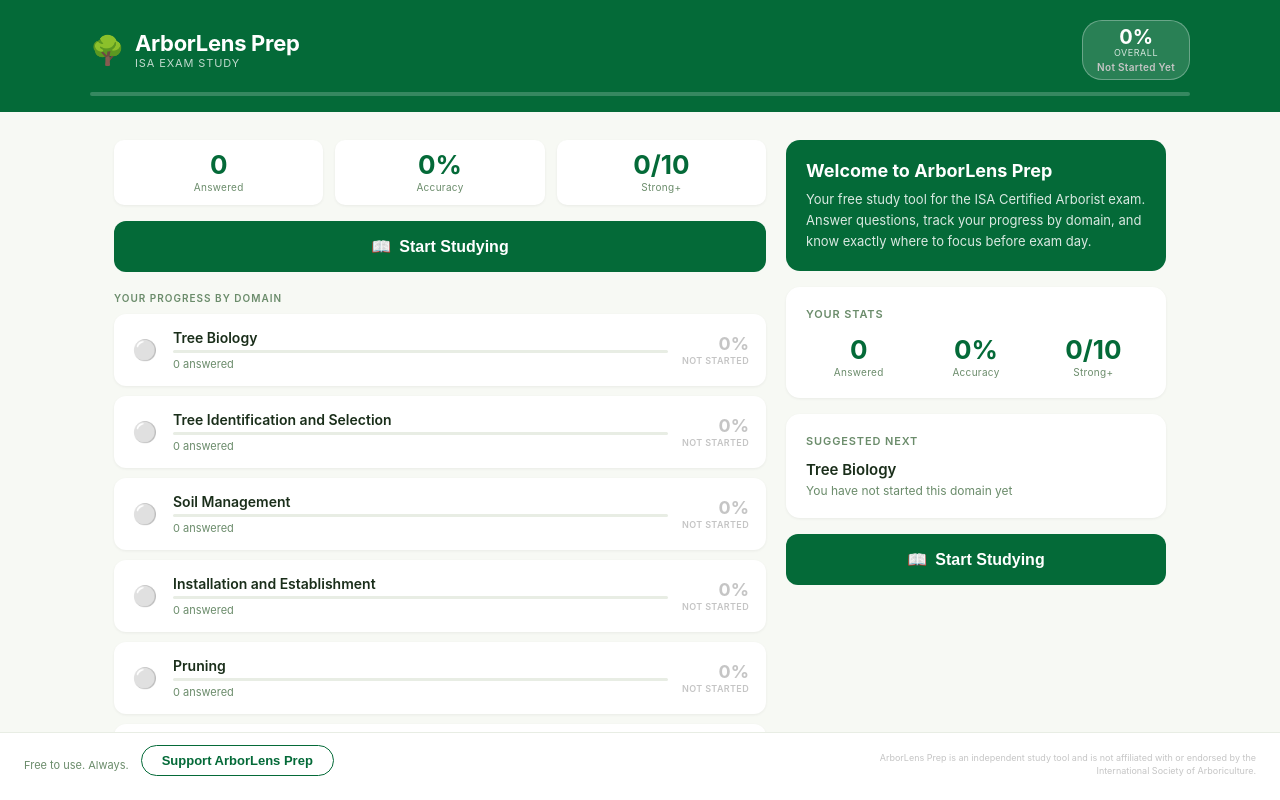
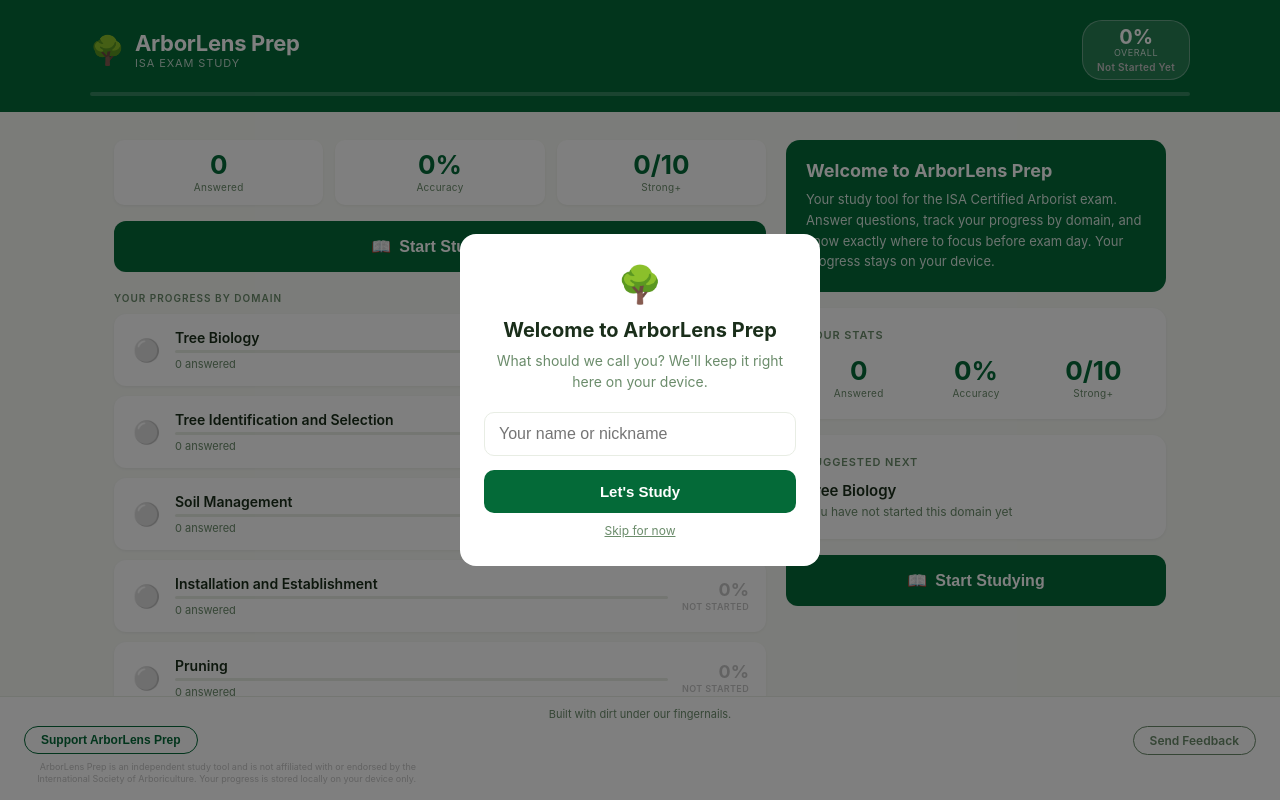
Before and after one commit to issacview-cmd/ArborLens-Prep-ISA-Exam-Study-App, a plain HTML site: page index.html in a window 1280 px wide. Shown: the top 800 px of the page. Drawn offline with Linux system fonts and the light colour scheme.

Commit message:
Update index.html

```diff
--- a/index.html
+++ b/index.html
@@ -3,23 +3,18 @@
 <head>
   <meta charset="UTF-8" />
   <meta name="viewport" content="width=device-width, initial-scale=1.0" />
-  <meta name="description" content="ArborLens Prep - Free ISA Certified Arborist Exam Study App" />
+  <meta name="description" content="ArborLens Prep - ISA Certified Arborist Exam Study App" />
   <meta name="theme-color" content="#046A38" />
   <title>ArborLens Prep</title>
   <link rel="manifest" href="manifest.json" />
   <link rel="apple-touch-icon" href="icon-192.png" />
   <style>
-    * {
-      box-sizing: border-box;
-      margin: 0;
-      padding: 0;
-    }
+    * { box-sizing: border-box; margin: 0; padding: 0; }
 
     :root {
       --green-primary: #046A38;
       --green-mid: #7A9A01;
       --green-accent: #84BD00;
-      --white: #ffffff;
       --off-white: #f7f9f4;
       --light-gray: #e8ede4;
       --text-dark: #1a2e1a;
@@ -40,7 +35,6 @@
       min-height: 100vh;
     }
 
-    /* HEADER */
     .header {
       background: var(--green-primary);
       color: white;
@@ -68,10 +62,7 @@
       gap: 10px;
     }
 
-    .logo-icon {
-      font-size: 28px;
-      line-height: 1;
-    }
+    .logo-icon { font-size: 28px; line-height: 1; }
 
     .logo-text {
       font-size: 22px;
@@ -92,7 +83,7 @@
       border-radius: 20px;
       padding: 6px 14px;
       text-align: center;
-      min-width: 90px;
+      min-width: 100px;
     }
 
     .overall-pct {
@@ -130,11 +121,10 @@
       transition: width 0.8s ease;
     }
 
-    /* LAYOUT */
     .page-wrap {
       max-width: 1100px;
       margin: 0 auto;
-      padding: 20px 16px 100px;
+      padding: 20px 16px 120px;
       display: grid;
       grid-template-columns: 1fr;
       gap: 20px;
@@ -143,15 +133,10 @@
     @media (min-width: 768px) {
       .page-wrap {
         grid-template-columns: 1fr 380px;
-        grid-template-rows: auto;
         align-items: start;
-        padding: 28px 24px 60px;
+        padding: 28px 24px 80px;
       }
-
-      .left-col {
-        grid-column: 1;
-      }
-
+      .left-col { grid-column: 1; }
       .right-col {
         grid-column: 2;
         position: sticky;
@@ -159,7 +144,6 @@
       }
     }
 
-    /* SECTION LABEL */
     .section-label {
       font-size: 10px;
       font-weight: 600;
@@ -170,7 +154,6 @@
       margin-top: 4px;
     }
 
-    /* CTA BUTTON */
     .cta-button {
       width: 100%;
       background: var(--green-primary);
@@ -189,16 +172,9 @@
       transition: background 0.15s ease;
     }
 
-    .cta-button:hover {
-      background: #035a30;
-    }
+    .cta-button:hover { background: #035a30; }
+    .cta-button:active { background: #024a28; transform: scale(0.99); }
 
-    .cta-button:active {
-      background: #024a28;
-      transform: scale(0.99);
-    }
-
-    /* DOMAIN CARDS */
     .domain-list {
       display: flex;
       flex-direction: column;
@@ -225,21 +201,17 @@
       border-color: var(--light-gray);
     }
 
-    .domain-card:active {
-      transform: scale(0.99);
+    .domain-card:active { transform: scale(0.99); }
+
+    .domain-marker {
+      font-size: 22px;
+      flex-shrink: 0;
+      width: 30px;
+      text-align: center;
+      font-family: "Apple Color Emoji", "Segoe UI Emoji", "Noto Color Emoji", sans-serif;
     }
 
-    .domain-marker {
-      font-size: 20px;
-      flex-shrink: 0;
-      width: 28px;
-      text-align: center;
-    }
-
-    .domain-info {
-      flex: 1;
-      min-width: 0;
-    }
+    .domain-info { flex: 1; min-width: 0; }
 
     .domain-name {
       font-size: 14px;
@@ -265,15 +237,9 @@
       transition: width 0.6s ease;
     }
 
-    .domain-meta {
-      font-size: 11px;
-      color: var(--text-light);
-    }
+    .domain-meta { font-size: 11px; color: var(--text-light); }
 
-    .domain-right {
-      text-align: right;
-      flex-shrink: 0;
-    }
+    .domain-right { text-align: right; flex-shrink: 0; }
 
     .domain-pct {
       font-size: 18px;
@@ -289,7 +255,6 @@
       margin-top: 2px;
     }
 
-    /* TIER COLORS */
     .tier-not-started { color: var(--not-started); }
     .tier-needs-work { color: var(--needs-work); }
     .tier-learning { color: var(--learning); }
@@ -297,7 +262,6 @@
     .tier-strong { color: var(--strong); }
     .tier-exam-ready { color: var(--exam-ready); }
 
-    /* STATS CARD */
     .stats-card {
       background: white;
       border-radius: 14px;
@@ -321,9 +285,7 @@
       gap: 12px;
     }
 
-    .stat-item {
-      text-align: center;
-    }
+    .stat-item { text-align: center; }
 
     .stat-number {
       font-size: 26px;
@@ -339,7 +301,6 @@
       letter-spacing: 0.03em;
     }
 
-    /* WELCOME CARD - desktop only */
     .welcome-card {
       background: var(--green-primary);
       color: white;
@@ -350,9 +311,7 @@
     }
 
     @media (min-width: 768px) {
-      .welcome-card {
-        display: block;
-      }
+      .welcome-card { display: block; }
     }
 
     .welcome-title {
@@ -367,7 +326,6 @@
       line-height: 1.6;
     }
 
-    /* NEXT UP CARD */
     .next-card {
       background: white;
       border-radius: 14px;
@@ -392,9 +350,80 @@
       margin-bottom: 4px;
     }
 
-    .next-domain-sub {
+    .next-domain-sub { font-size: 12px; color: var(--text-light); }
+
+    /* NAME PROMPT MODAL */
+    .modal-overlay {
+      position: fixed;
+      inset: 0;
+      background: rgba(0,0,0,0.5);
+      z-index: 200;
+      display: flex;
+      align-items: center;
+      justify-content: center;
+      padding: 20px;
+    }
+
+    .modal-box {
+      background: white;
+      border-radius: 16px;
+      padding: 28px 24px;
+      max-width: 360px;
+      width: 100%;
+      text-align: center;
+    }
+
+    .modal-icon { font-size: 36px; margin-bottom: 12px; }
+
+    .modal-title {
+      font-size: 20px;
+      font-weight: 700;
+      color: var(--text-dark);
+      margin-bottom: 8px;
+    }
+
+    .modal-body {
+      font-size: 14px;
+      color: var(--text-light);
+      margin-bottom: 20px;
+      line-height: 1.5;
+    }
+
+    .modal-input {
+      width: 100%;
+      border: 1.5px solid var(--light-gray);
+      border-radius: 10px;
+      padding: 12px 14px;
+      font-size: 16px;
+      color: var(--text-dark);
+      outline: none;
+      margin-bottom: 14px;
+      transition: border-color 0.15s ease;
+    }
+
+    .modal-input:focus { border-color: var(--green-primary); }
+
+    .modal-button {
+      width: 100%;
+      background: var(--green-primary);
+      color: white;
+      border: none;
+      border-radius: 10px;
+      padding: 13px;
+      font-size: 15px;
+      font-weight: 600;
+      cursor: pointer;
+      transition: background 0.15s ease;
+    }
+
+    .modal-button:hover { background: #035a30; }
+
+    .modal-skip {
+      margin-top: 10px;
       font-size: 12px;
       color: var(--text-light);
+      cursor: pointer;
+      text-decoration: underline;
     }
 
     /* FOOTER */
@@ -405,9 +434,17 @@
       right: 0;
       background: white;
       border-top: 1px solid var(--light-gray);
-      padding: 12px 16px 20px;
-      text-align: center;
+      padding: 10px 16px 16px;
       z-index: 100;
+    }
+
+    .footer-top {
+      display: flex;
+      align-items: center;
+      justify-content: center;
+      gap: 10px;
+      margin-bottom: 6px;
+      flex-wrap: wrap;
     }
 
     .support-button {
@@ -415,60 +452,73 @@
       border: 1.5px solid var(--green-primary);
       color: var(--green-primary);
       border-radius: 20px;
-      padding: 7px 20px;
-      font-size: 13px;
+      padding: 6px 16px;
+      font-size: 12px;
       font-weight: 600;
       cursor: pointer;
-      margin-bottom: 8px;
       transition: all 0.15s ease;
     }
 
-    .support-button:hover {
-      background: var(--green-primary);
-      color: white;
+    .support-button:hover { background: var(--green-primary); color: white; }
+
+    .feedback-button {
+      background: none;
+      border: 1.5px solid var(--text-light);
+      color: var(--text-light);
+      border-radius: 20px;
+      padding: 6px 16px;
+      font-size: 12px;
+      font-weight: 600;
+      cursor: pointer;
+      transition: all 0.15s ease;
+      text-decoration: none;
+      display: inline-block;
     }
 
-    .free-label {
+    .feedback-button:hover { border-color: var(--green-primary); color: var(--green-primary); }
+
+    .footer-phrase {
       font-size: 11px;
       color: var(--text-light);
-      margin-bottom: 6px;
+      text-align: center;
+      margin-bottom: 5px;
     }
 
     .disclaimer {
       font-size: 9px;
       color: var(--not-started);
       line-height: 1.4;
+      text-align: center;
       padding: 0 8px;
     }
 
     @media (min-width: 768px) {
       .footer {
-        padding: 12px 24px 16px;
-        display: flex;
-        align-items: center;
+        padding: 10px 24px 14px;
+      }
+      .footer-top {
         justify-content: space-between;
-        gap: 20px;
       }
-
-      .footer-left {
-        display: flex;
-        align-items: center;
-        gap: 12px;
-      }
-
-      .free-label {
-        margin-bottom: 0;
-      }
-
       .disclaimer {
         text-align: right;
-        padding: 0;
         max-width: 400px;
       }
     }
   </style>
 </head>
 <body>
+
+  <!-- NAME MODAL -->
+  <div class="modal-overlay" id="name-modal" style="display:none;">
+    <div class="modal-box">
+      <div class="modal-icon">🌳</div>
+      <div class="modal-title">Welcome to ArborLens Prep</div>
+      <div class="modal-body">What should we call you? We'll keep it right here on your device.</div>
+      <input class="modal-input" id="name-input" type="text" placeholder="Your name or nickname" maxlength="30" />
+      <button class="modal-button" onclick="saveName()">Let's Study</button>
+      <div class="modal-skip" onclick="skipName()">Skip for now</div>
+    </div>
+  </div>
 
   <!-- HEADER -->
   <header class="header">
@@ -478,7 +528,7 @@
           <span class="logo-icon">🌳</span>
           <div>
             <div class="logo-text">ArborLens Prep</div>
-            <div class="logo-sub">ISA Exam Study</div>
+            <div class="logo-sub" id="header-sub">ISA Exam Study</div>
           </div>
         </div>
         <div class="overall-badge">
@@ -496,11 +546,9 @@
   <!-- PAGE WRAP -->
   <div class="page-wrap">
 
-    <!-- LEFT COL -->
     <div class="left-col">
 
-      <!-- MOBILE STATS -->
-      <div class="stats-grid" style="margin-bottom: 16px;" id="mobile-stats">
+      <div class="stats-grid" style="margin-bottom: 16px;">
         <div class="stat-item" style="background:white; border-radius:10px; padding:12px; box-shadow:0 1px 3px rgba(0,0,0,0.06);">
           <div class="stat-number" id="stat-answered">0</div>
           <div class="stat-label">Answered</div>
@@ -515,28 +563,23 @@
         </div>
       </div>
 
-      <!-- START BUTTON -->
       <button class="cta-button" onclick="startStudy()">
         <span>📖</span>
         <span>Start Studying</span>
       </button>
 
-      <!-- DOMAIN LIST -->
       <div class="section-label">Your Progress by Domain</div>
       <div class="domain-list" id="domain-list"></div>
 
     </div>
 
-    <!-- RIGHT COL (desktop sidebar) -->
     <div class="right-col">
 
-      <!-- WELCOME CARD -->
       <div class="welcome-card">
-        <div class="welcome-title">Welcome to ArborLens Prep</div>
-        <div class="welcome-body">Your free study tool for the ISA Certified Arborist exam. Answer questions, track your progress by domain, and know exactly where to focus before exam day.</div>
+        <div class="welcome-title" id="welcome-title">Welcome to ArborLens Prep</div>
+        <div class="welcome-body">Your study tool for the ISA Certified Arborist exam. Answer questions, track your progress by domain, and know exactly where to focus before exam day. Your progress stays on your device.</div>
       </div>
 
-      <!-- STATS CARD -->
       <div class="stats-card">
         <div class="stats-card-title">Your Stats</div>
         <div class="stats-grid">
@@ -555,14 +598,12 @@
         </div>
       </div>
 
-      <!-- NEXT UP CARD -->
       <div class="next-card">
         <div class="next-card-title">Suggested Next</div>
         <div class="next-domain" id="next-domain">Tree Biology</div>
         <div class="next-domain-sub" id="next-domain-sub">Start here to build your foundation</div>
       </div>
 
-      <!-- DESKTOP START BUTTON -->
       <button class="cta-button" onclick="startStudy()">
         <span>📖</span>
         <span>Start Studying</span>
@@ -574,11 +615,12 @@
 
   <!-- FOOTER -->
   <footer class="footer">
-    <div class="footer-left">
-      <div class="free-label" id="free-label">Free forever. No catch.</div>
+    <div class="footer-phrase" id="footer-phrase">Built for arborists, by an arborist.</div>
+    <div class="footer-top">
       <button class="support-button" onclick="supportClick()">Support ArborLens Prep</button>
+      <a class="feedback-button" href="mailto:feedback@arborlens.com?subject=ArborLens Prep Feedback">Send Feedback</a>
     </div>
-    <div class="disclaimer">ArborLens Prep is an independent study tool and is not affiliated with or endorsed by the International Society of Arboriculture.</div>
+    <div class="disclaimer">ArborLens Prep is an independent study tool and is not affiliated with or endorsed by the International Society of Arboriculture. Your progress is stored locally on your device only.</div>
   </footer>
 
   <script>
@@ -604,26 +646,31 @@
       { min: 90, max: 100, label: "Exam Ready",  marker: "✅", cls: "tier-exam-ready",  color: "#84BD00" }
     ];
 
-    const FREE_PHRASES = [
-      "Free forever. No catch.",
-      "Built for arborists, by an arborist.",
-      "Always free to study.",
-      "We're on your side.",
-      "Free to use. Always.",
-      "Built with dirt under our fingernails.",
-      "No paywalls. No pressure.",
-      "For the climbers, the planters, the pruners."
+    const READINESS_LEVELS = [
+      { max: 0,   label: "Not Started Yet",     color: "#c5c5c5" },
+      { max: 20,  label: "Just Getting Started", color: "#c5c5c5" },
+      { max: 40,  label: "Building Foundation",  color: "#e0a000" },
+      { max: 60,  label: "Making Progress",      color: "#e0a000" },
+      { max: 75,  label: "Getting Stronger",     color: "#7A9A01" },
+      { max: 85,  label: "Almost There",         color: "#84BD00" },
+      { max: 94,  label: "Nearly Exam Ready",    color: "#84BD00" },
+      { max: 100, label: "Take That Exam",       color: "#ffffff" }
     ];
 
-    const READINESS_LEVELS = [
-      { max: 0,   label: "Not Started Yet",    color: "#c5c5c5" },
-      { max: 20,  label: "Just Getting Started", color: "#c5c5c5" },
-      { max: 40,  label: "Building Foundation", color: "#e0a000" },
-      { max: 60,  label: "Making Progress",     color: "#e0a000" },
-      { max: 75,  label: "Getting Stronger",    color: "#7A9A01" },
-      { max: 85,  label: "Almost There",        color: "#84BD00" },
-      { max: 94,  label: "Nearly Exam Ready",   color: "#84BD00" },
-      { max: 100, label: "Take That Exam",      color: "#ffffff" }
+    const PHRASES = [
+      "Built for arborists, by an arborist.",
+      "An app by Isaac, a certified arborist.",
+      "From one arborist to another.",
+      "Your progress stays on your device.",
+      "No accounts. No tracking. Just studying.",
+      "Built with dirt under our fingernails.",
+      "For the climbers, the planters, the pruners.",
+      "Chainsaws optional. Knowledge required.",
+      "Study up. Climb safe.",
+      "Know your tree. Pass your test.",
+      "No trees were harmed in the making of this app.",
+      "Better than flashcards. Worse than a mentor.",
+      "Peer reviewed by squirrels."
     ];
 
     function getTier(confidence) {
@@ -635,11 +682,8 @@
     }
 
     function loadProgress() {
-      try {
-        return JSON.parse(localStorage.getItem('arborlens-progress')) || {};
-      } catch {
-        return {};
-      }
+      try { return JSON.parse(localStorage.getItem('arborlens-progress')) || {}; }
+      catch { return {}; }
     }
 
     function calcConfidence(data) {
@@ -654,9 +698,43 @@
       return Math.round(blended * volumeFactor * 100);
     }
 
-    function setFreePhrase() {
-      const phrase = FREE_PHRASES[Math.floor(Math.random() * FREE_PHRASES.length)];
-      document.getElementById('free-label').textContent = phrase;
+    function getName() {
+      return localStorage.getItem('arborlens-name') || null;
+    }
+
+    function saveName() {
+      const input = document.getElementById('name-input').value.trim();
+      const name = input || null;
+      if (name) localStorage.setItem('arborlens-name', name);
+      else localStorage.setItem('arborlens-name', 'skipped');
+      document.getElementById('name-modal').style.display = 'none';
+      applyName(name);
+    }
+
+    function skipName() {
+      localStorage.setItem('arborlens-name', 'skipped');
+      document.getElementById('name-modal').style.display = 'none';
+    }
+
+    function applyName(name) {
+      if (name && name !== 'skipped') {
+        document.getElementById('welcome-title').textContent = 'Welcome back, ' + name;
+        document.getElementById('header-sub').textContent = 'Good to see you, ' + name;
+      }
+    }
+
+    function checkNamePrompt() {
+      const stored = localStorage.getItem('arborlens-name');
+      if (!stored) {
+        document.getElementById('name-modal').style.display = 'flex';
+      } else {
+        applyName(stored);
+      }
+    }
+
+    function setPhrase() {
+      const phrase = PHRASES[Math.floor(Math.random() * PHRASES.length)];
+      document.getElementById('footer-phrase').textContent = phrase;
     }
 
     function renderDashboard() {
@@ -694,7 +772,7 @@
           <div class="domain-info">
             <div class="domain-name">${domain.name}</div>
             <div class="domain-bar-wrap">
-              <div class="domain-bar-fill" style="width: ${confidence}%; background: ${tier.color}"></div>
+              <div class="domain-bar-fill" style="width:${confidence}%; background:${tier.color}"></div>
             </div>
             <div class="domain-meta">${data.attempts} answered</div>
           </div>
@@ -736,19 +814,20 @@
     }
 
     function startStudy() {
-      alert('Quiz engine coming soon. The shell is live!');
+      alert('Quiz engine coming soon.');
     }
 
     function selectDomain(id) {
       const domain = DOMAINS.find(d => d.id === id);
-      alert('Domain selected: ' + domain.name + '\nQuiz engine coming soon.');
+      alert('Domain: ' + domain.name + '\nQuiz engine coming soon.');
     }
 
     function supportClick() {
       alert('Thank you for wanting to support ArborLens Prep. Coming soon.');
     }
 
-    setFreePhrase();
+    setPhrase();
+    checkNamePrompt();
     renderDashboard();
   </script>
 
```
